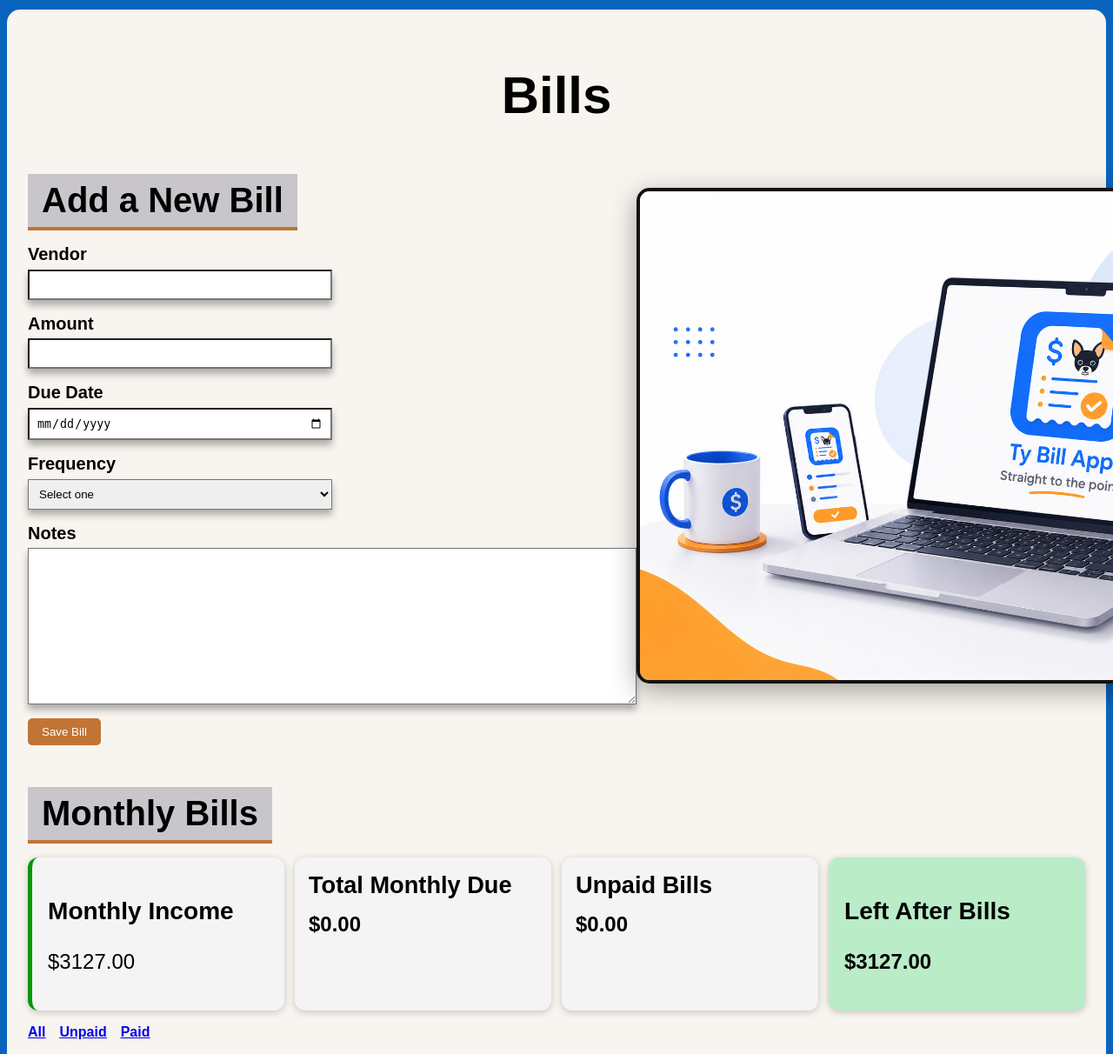
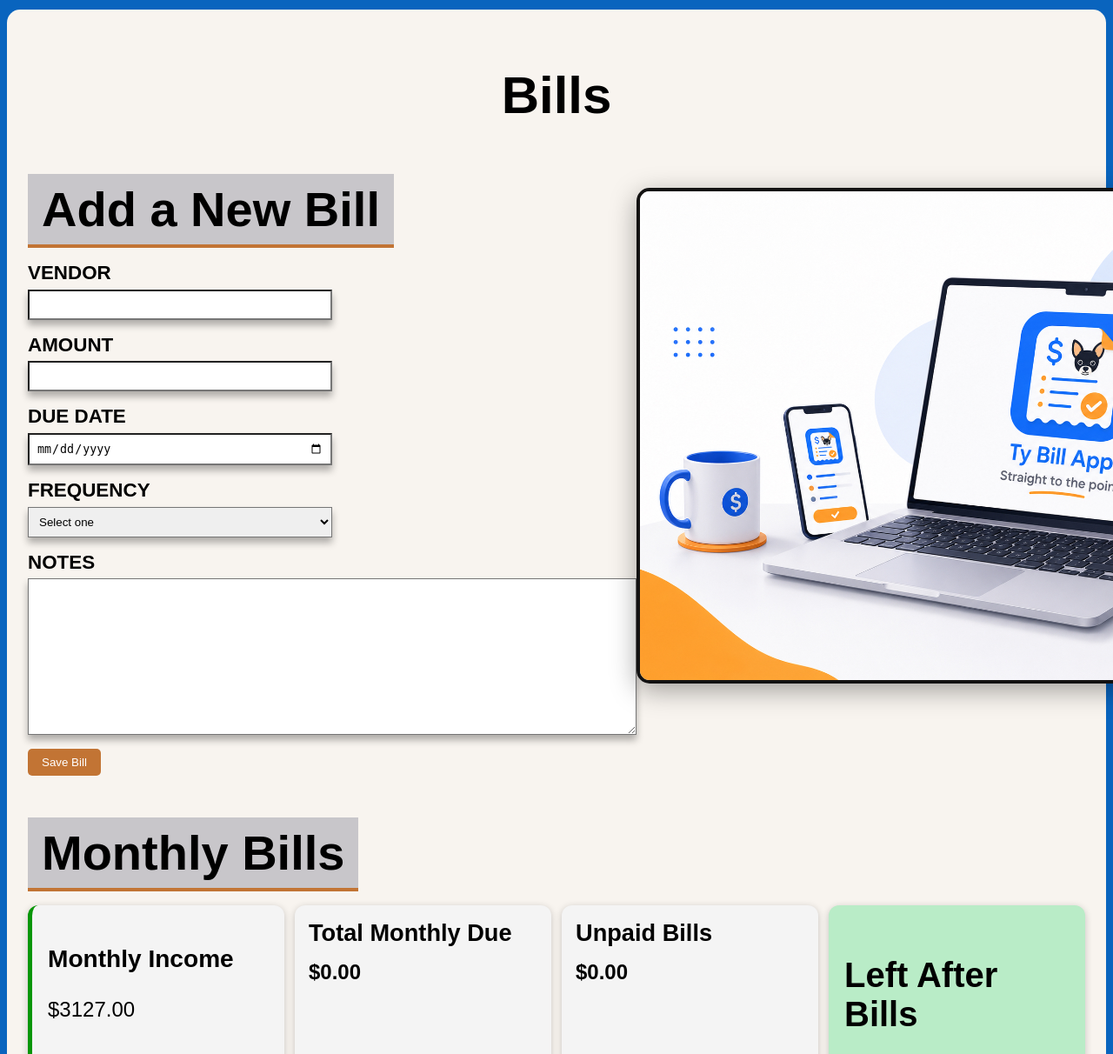
Before and after one commit to THELEGED93/ty-bill-app, a Flask app: page /bills in a window 1280 px wide; the page is wider, and only the part inside the window is pictured. Shown: the part 182-1394 px from the top of that part at 87% size. Run offline with Flask 3, Linux system fonts and the light colour scheme; data that the repository does not hold is empty.

```diff
--- a/static/style.css
+++ b/static/style.css
@@ -68,9 +68,9 @@ label {
 }
 
 h2 {
-    font-size: 2.5rem;
+    font-size: 3.5rem;
     margin-top: 1rem;
-    border-bottom: 2px solid #c27434;
+    border-bottom: 5px solid #c27434;
 }
 
 .section-title {
@@ -214,6 +214,11 @@ select {
     box-shadow: 0 6px 8px rgba(0, 0, 0, 0.3);
 }
 
+label {
+    font-weight: bold;
+    text-transform: uppercase;
+    font-size: 1.4rem;
+}
 .total-bills {
    background-color: #d6d6d6;
    display: inline-block;
@@ -374,3 +379,7 @@ td.status-unpaid {
     font-weight: bold;
     line-height: 1.2;
 }
+
+.card-title {
+    font-size: 2.5rem;
+}
--- a/templates/bills.html
+++ b/templates/bills.html
@@ -69,7 +69,7 @@
     </div>
 
  <div class="dashboard-card-left {% if left_after_bills > 0 %}positive-balance{% elif left_after_bills < 0 %}negative-balance{% else %}neutral-balance{% endif %}">
-    <h3>Left After Bills</h3>
+    <h3 class = "card-title">Left After Bills</h3>
     <p>${{ "%.2f" | format(left_after_bills) }}</p>
 </div>
 
```
Also changed, not shown: static/car_loan.png (added), static/loan.png (added), static/mortgage.png (added), static/rent.png (added), static/student_loan.png (added), static/subscriptions.png (added), static/utilities.png (added).
